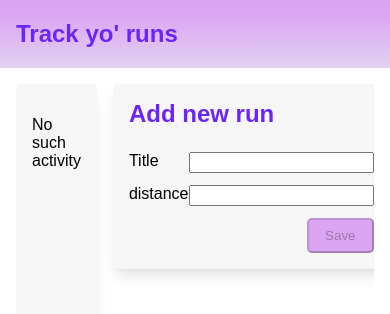
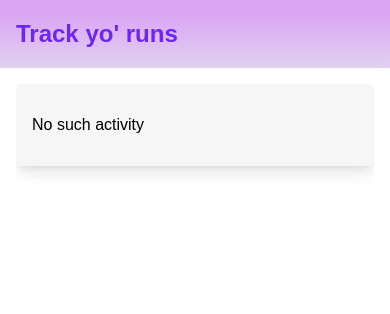
Before and after one commit to Jo-R/fitness-tracker-react-redux-client, a React (Create React App) app: page /activity/1 in a window 390 px wide. Shown: the top 314 px of the page. Built offline with nearby package versions, Linux system fonts and the light colour scheme.

Commit message:
mobile layout

```diff
--- a/src/features/runActivities/AddRunActivity.jsx
+++ b/src/features/runActivities/AddRunActivity.jsx
@@ -6,7 +6,7 @@ import styles from "./AddRunActivity.module.css";
 import typeStyles from "../../sharedStyles/Typography.module.css";
 import { Card } from "../../components/Card/Card";
 
-export const AddRunActivity = () => {
+export const AddRunActivity = ({ className }) => {
   const dispatch = useDispatch();
   const [distance, setDistance] = useState("");
   const [title, setTitle] = useState("");
@@ -42,7 +42,7 @@ export const AddRunActivity = () => {
   };
 
   return (
-    <section>
+    <section className={className}>
       <Card>
         <form onSubmit={handleSave}>
           <h3 className={typeStyles.sectionHeading}>Add new run</h3>
--- a/src/features/runActivities/runActivitiesSlice.js
+++ b/src/features/runActivities/runActivitiesSlice.js
@@ -1,6 +1,7 @@
 import { createSlice, createAsyncThunk } from "@reduxjs/toolkit";
 import { addRunActivity, getRunActivitiesForUser } from "../../api/runActivity";
 
+// TODO look at the normalising data stuff
 export const fetchActivities = createAsyncThunk(
   "runActivities/fetchActivities",
   async () => {
--- a/src/layout/ActivityDetailPage.jsx
+++ b/src/layout/ActivityDetailPage.jsx
@@ -2,12 +2,13 @@ import React from "react";
 import { ViewRunActivity } from "../features/runActivities/ViewRunActivity";
 import { AddRunActivity } from "../features/runActivities/AddRunActivity";
 import { PageLayout } from "./PageLayout";
+import styles from "./ActivityDetailsPage.module.css";
 
 export const ActivityDetailPage = ({ children, ...props }) => {
   return (
     <PageLayout>
+      <AddRunActivity className={styles.hideMobile} {...props} />
       <ViewRunActivity {...props} />
-      <AddRunActivity {...props} />
     </PageLayout>
   );
 };
--- /dev/null
+++ b/src/layout/ActivityDetailsPage.module.css
@@ -0,0 +1,5 @@
+@media (max-width: 768px) {
+  .hideMobile {
+    display: none;
+  }
+}
--- a/src/layout/HomePage.jsx
+++ b/src/layout/HomePage.jsx
@@ -6,8 +6,8 @@ import { RunActivities } from "../features/runActivities/RunActivities";
 export const HomePage = ({ children, props }) => {
   return (
     <PageLayout>
+      <AddRunActivity {...props} />
       <RunActivities {...props} />
-      <AddRunActivity {...props} />
     </PageLayout>
   );
 };
--- a/src/layout/PageLayout.module.css
+++ b/src/layout/PageLayout.module.css
@@ -12,7 +12,15 @@
   grid-area: main;
   overflow: auto;
   display: grid;
-  grid-template-columns: 2fr 1fr;
+  grid-template-columns: 1fr 3fr;
   column-gap: 1rem;
   margin: 0 1rem;
 }
+
+@media (max-width: 768px) {
+  .main {
+    grid-template-columns: 1fr;
+    grid-template-rows: auto 1fr;
+    row-gap: 1.5rem;
+  }
+}
--- a/src/sharedStyles/index.css
+++ b/src/sharedStyles/index.css
@@ -30,3 +30,9 @@ body {
   margin: 0;
   padding: 0;
 }
+
+@media (max-width: 768px) {
+  .hideMobile {
+    display: none;
+  }
+}
```
